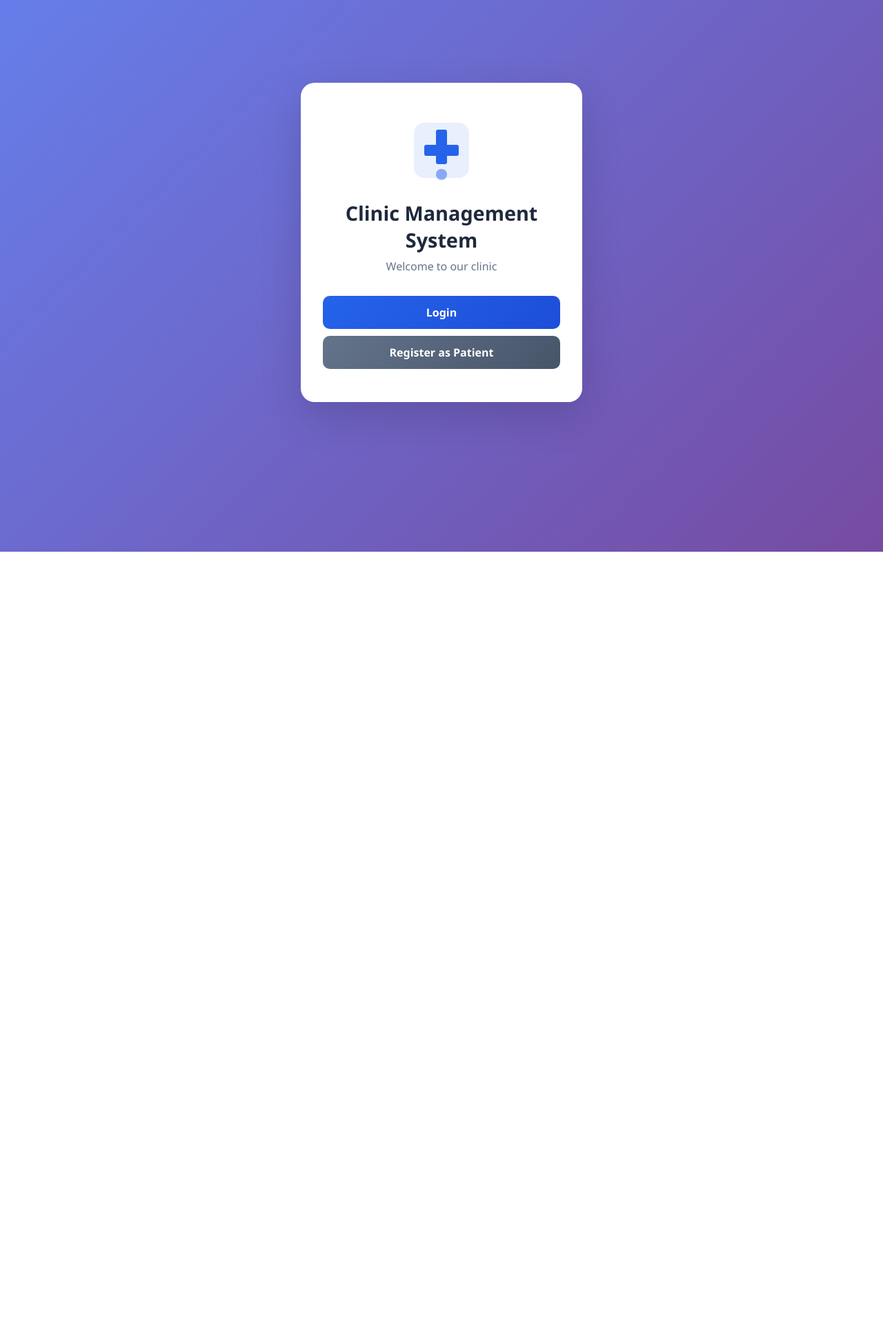
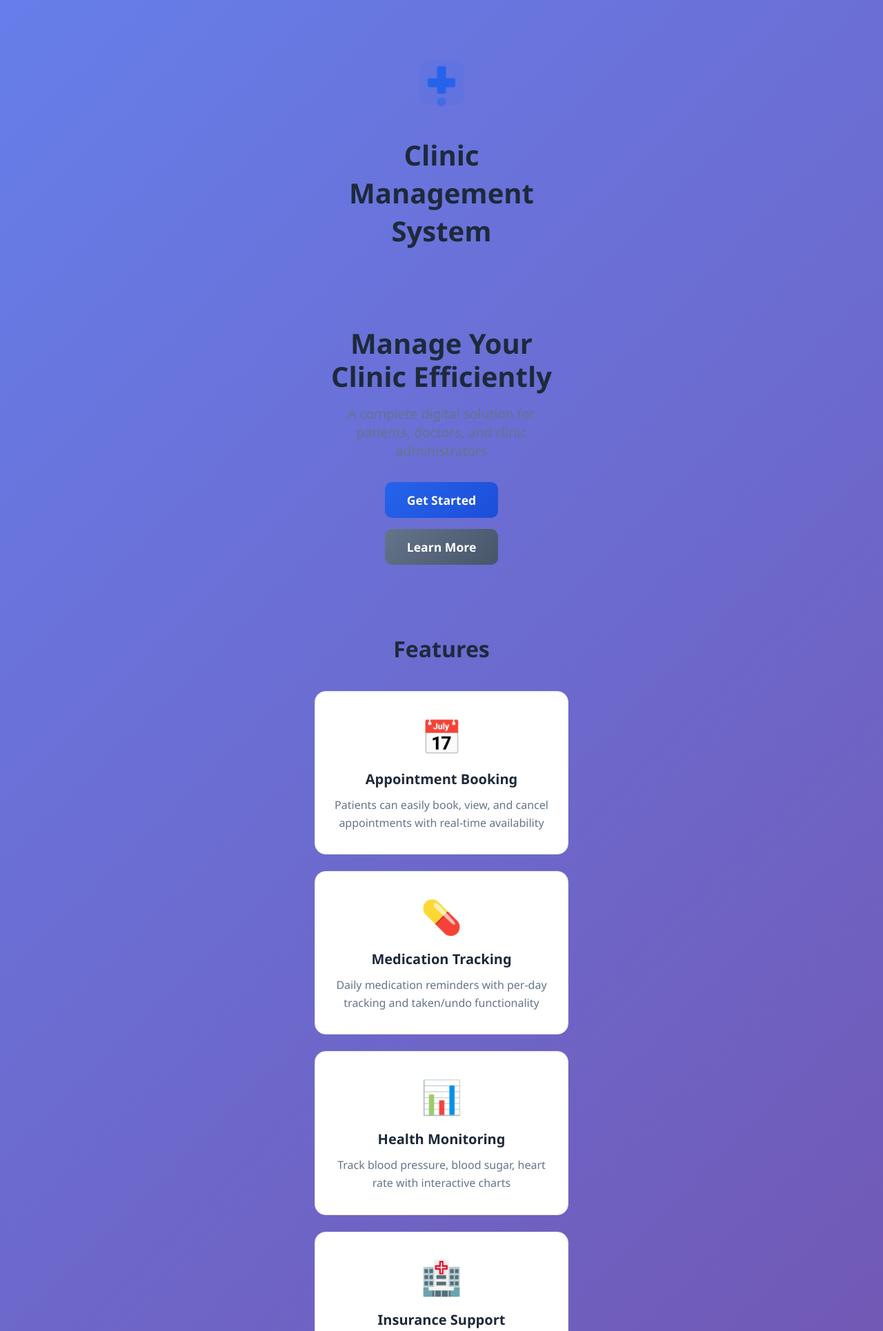
Before and after one commit to Samin5186/clinic-management, a Django app: page / in a window 1280 px wide. Shown: the top 1930 px of the page at 69% size. Before the commit the page ends 800 px from the top, so only its background shows below. Run offline with Django 4.2, Linux system fonts and the light colour scheme.

Commit message:
Add landing page with dashboard redirect

```diff
--- a/accounts/urls.py
+++ b/accounts/urls.py
@@ -3,6 +3,7 @@ from . import views
 
 urlpatterns = [
     path('', views.home, name='home'),
+    path('dashboard/', views.dashboard, name='dashboard'),
     path('select-role/', views.select_role, name='select_role'),
     path('login/', views.login_view, name='login'),
     path('register/', views.register_patient, name='register'),
--- a/accounts/views.py
+++ b/accounts/views.py
@@ -8,6 +8,14 @@ from .models import User, Doctor, Patient, Appointment, Medication, HealthReadin
 
 
 def home(request):
+    if request.user.is_authenticated:
+        return redirect('dashboard')
+    return render(request, 'landing.html')
+
+
+def dashboard(request):
+    if not request.user.is_authenticated:
+        return redirect('home')
     return render(request, 'home.html')
 
 
--- a/static/css/style.css
+++ b/static/css/style.css
@@ -906,3 +906,182 @@ body {
         padding: 8px 6px;
     }
 }
+
+/* Landing Page Styles */
+.landing-page {
+    min-height: 100vh;
+    display: flex;
+    flex-direction: column;
+}
+
+.landing-header {
+    padding: 40px 20px 20px;
+    text-align: center;
+}
+
+.landing-header .logo-section svg {
+    margin-bottom: 16px;
+}
+
+.landing-header h1 {
+    font-size: 2.5rem;
+    color: #1e293b;
+    margin-bottom: 8px;
+}
+
+.landing-main {
+    flex: 1;
+    padding: 0 20px 40px;
+    max-width: 1000px;
+    margin: 0 auto;
+    width: 100%;
+}
+
+.hero {
+    text-align: center;
+    padding: 60px 20px;
+}
+
+.hero h2 {
+    font-size: 2.5rem;
+    color: #1e293b;
+    margin-bottom: 16px;
+    line-height: 1.2;
+}
+
+.hero-subtitle {
+    font-size: 1.2rem;
+    color: #64748b;
+    margin-bottom: 32px;
+    max-width: 600px;
+    margin-left: auto;
+    margin-right: auto;
+}
+
+.hero-actions {
+    display: flex;
+    gap: 16px;
+    justify-content: center;
+    flex-wrap: wrap;
+}
+
+.btn-lg {
+    padding: 14px 32px;
+    font-size: 1.1rem;
+}
+
+.features {
+    padding: 40px 0;
+}
+
+.features h3 {
+    text-align: center;
+    font-size: 2rem;
+    color: #1e293b;
+    margin-bottom: 40px;
+}
+
+.features-grid {
+    display: grid;
+    grid-template-columns: repeat(auto-fit, minmax(280px, 1fr));
+    gap: 24px;
+}
+
+.feature-card {
+    background: white;
+    padding: 32px 24px;
+    border-radius: 16px;
+    border: 1px solid #e2e8f0;
+    text-align: center;
+    transition: transform 0.2s, box-shadow 0.2s;
+}
+
+.feature-card:hover {
+    transform: translateY(-4px);
+    box-shadow: 0 12px 40px rgba(0, 0, 0, 0.1);
+}
+
+.feature-icon {
+    font-size: 3rem;
+    margin-bottom: 16px;
+}
+
+.feature-card h4 {
+    font-size: 1.25rem;
+    color: #1e293b;
+    margin-bottom: 12px;
+}
+
+.feature-card p {
+    color: #64748b;
+    line-height: 1.6;
+}
+
+.cta-section {
+    text-align: center;
+    padding: 60px 20px;
+    background: linear-gradient(135deg, #2563eb, #1d4ed8);
+    border-radius: 20px;
+    color: white;
+    margin-top: 40px;
+}
+
+.cta-section h3 {
+    font-size: 2rem;
+    margin-bottom: 12px;
+}
+
+.cta-section p {
+    font-size: 1.1rem;
+    opacity: 0.9;
+    margin-bottom: 24px;
+}
+
+.cta-section .btn-primary {
+    background: white;
+    color: #2563eb;
+}
+
+.cta-section .btn-primary:hover {
+    background: #f8fafc;
+}
+
+.landing-footer {
+    text-align: center;
+    padding: 32px 20px;
+    color: #64748b;
+    border-top: 1px solid #e2e8f0;
+    margin-top: auto;
+}
+
+@media (max-width: 600px) {
+    .hero h2 {
+        font-size: 1.8rem;
+    }
+
+    .hero-subtitle {
+        font-size: 1rem;
+    }
+
+    .features h3 {
+        font-size: 1.5rem;
+    }
+
+    .features-grid {
+        grid-template-columns: 1fr;
+    }
+
+    .hero-actions {
+        flex-direction: column;
+        align-items: center;
+    }
+
+    .btn-lg {
+        width: 100%;
+        max-width: 280px;
+    }
+
+    .cta-section h3 {
+        font-size: 1.5rem;
+    }
+}
--- /dev/null
+++ b/templates/landing.html
@@ -0,0 +1,76 @@
+{% extends 'base.html' %}
+
+{% block title %}Clinic Management System{% endblock %}
+
+{% block content %}
+<div class="landing-page">
+    <header class="landing-header">
+        <div class="logo-section">
+            <svg width="80" height="80" viewBox="0 0 100 100">
+                <rect x="10" y="10" width="80" height="80" rx="15" fill="#2563eb" opacity="0.1"/>
+                <rect x="42" y="20" width="16" height="50" rx="3" fill="#2563eb"/>
+                <rect x="25" y="42" width="50" height="16" rx="3" fill="#2563eb"/>
+                <circle cx="50" cy="85" r="8" fill="#2563eb" opacity="0.5"/>
+            </svg>
+            <h1>Clinic Management System</h1>
+        </div>
+    </header>
+
+    <main class="landing-main">
+        <section class="hero">
+            <h2>Manage Your Clinic Efficiently</h2>
+            <p class="hero-subtitle">A complete digital solution for patients, doctors, and clinic administrators</p>
+            <div class="hero-actions">
+                <a href="{% url 'select_role' %}" class="btn btn-primary btn-lg">Get Started</a>
+                <a href="#features" class="btn btn-secondary btn-lg">Learn More</a>
+            </div>
+        </section>
+
+        <section id="features" class="features">
+            <h3>Features</h3>
+            <div class="features-grid">
+                <div class="feature-card">
+                    <div class="feature-icon">📅</div>
+                    <h4>Appointment Booking</h4>
+                    <p>Patients can easily book, view, and cancel appointments with real-time availability</p>
+                </div>
+                <div class="feature-card">
+                    <div class="feature-icon">💊</div>
+                    <h4>Medication Tracking</h4>
+                    <p>Daily medication reminders with per-day tracking and taken/undo functionality</p>
+                </div>
+                <div class="feature-card">
+                    <div class="feature-icon">📊</div>
+                    <h4>Health Monitoring</h4>
+                    <p>Track blood pressure, blood sugar, heart rate with interactive charts</p>
+                </div>
+                <div class="feature-card">
+                    <div class="feature-icon">🏥</div>
+                    <h4>Insurance Support</h4>
+                    <p>Support for 13 Iranian insurance providers with automatic display</p>
+                </div>
+                <div class="feature-card">
+                    <div class="feature-icon">🔐</div>
+                    <h4>Secure & Private</h4>
+                    <p>End-to-end encryption for sensitive medical data with Fernet encryption</p>
+                </div>
+                <div class="feature-card">
+                    <div class="feature-icon">👨‍⚕️</div>
+                    <h4>Multi-Role Access</h4>
+                    <p>Separate dashboards for patients, doctors, and administrators</p>
+                </div>
+            </div>
+        </section>
+
+        <section class="cta-section">
+            <h3>Ready to get started?</h3>
+            <p>Join thousands of patients and doctors using our clinic management system</p>
+            <a href="{% url 'select_role' %}" class="btn btn-primary btn-lg">Start Now</a>
+        </section>
+    </main>
+
+    <footer class="landing-footer">
+        <p>&copy; 2025 Clinic Management System. All rights reserved.</p>
+    </footer>
+</div>
+{% endblock %}
```
